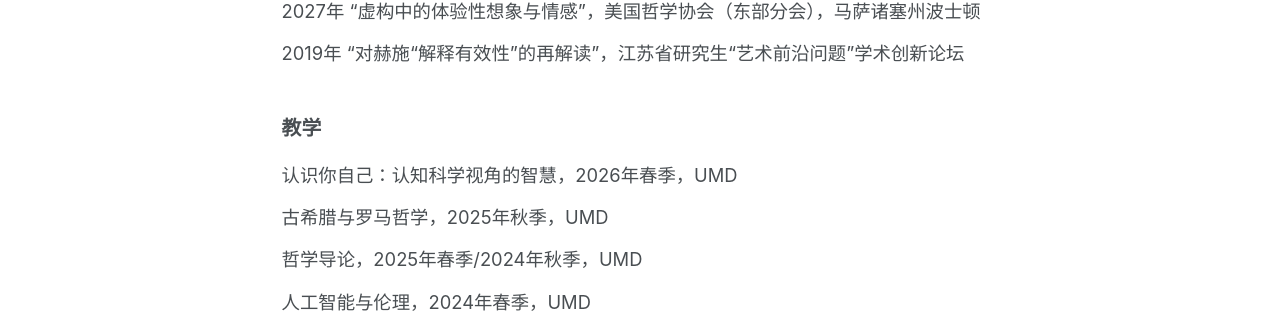
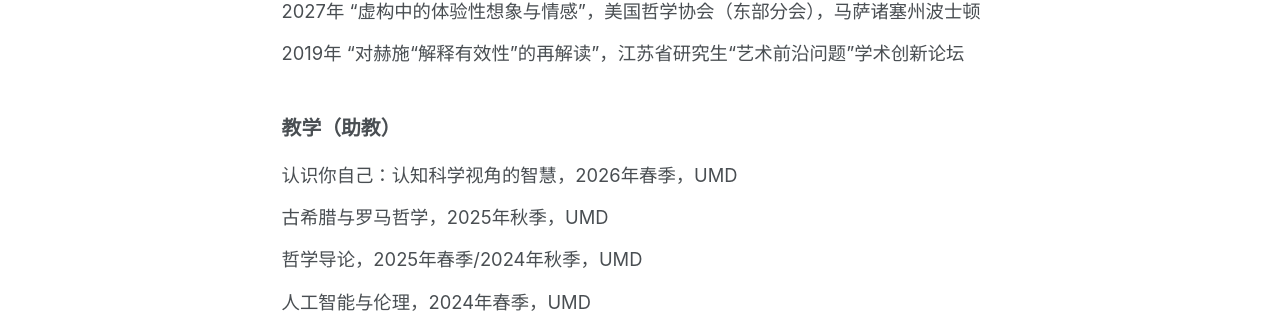
Before and after one commit to wang-xintong/wang-xintong.github.io, a Jekyll site: the page built from _pages/chinese.md, in a window 1280 px wide and 1249 px high. Shown: the part 560-873 px from the top of the window. Built offline with Jekyll 4.4.1, drawn with Linux system fonts in a browser that asks for light colours; a script bundle is joined from its source files by our own code; library files that are not in the unit come from our copies.

Commit message:
Update chinese.md

```diff
--- a/_pages/chinese.md
+++ b/_pages/chinese.md
@@ -60,7 +60,7 @@ author_profile: true
 2019年 “对赫施“解释有效性”的再解读”，江苏省研究生“艺术前沿问题”学术创新论坛
 </div>
 
-<div class="section-title">教学</div>
+<div class="section-title">教学（助教）</div>
 
 <div class="teaching-item">认识你自己：认知科学视角的智慧，2026年春季，UMD</div>
 <div class="teaching-item">古希腊与罗马哲学，2025年秋季，UMD</div>
```
